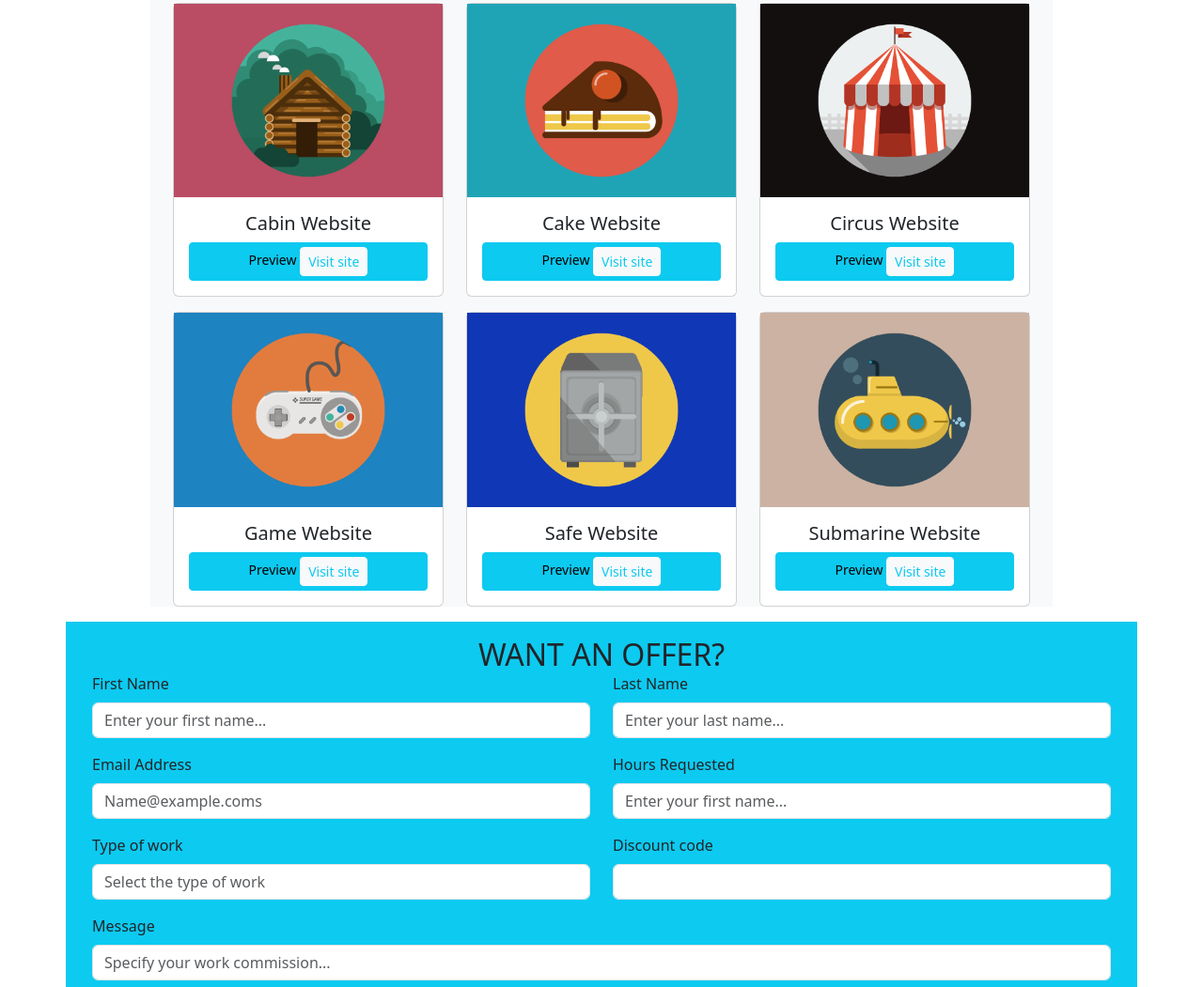
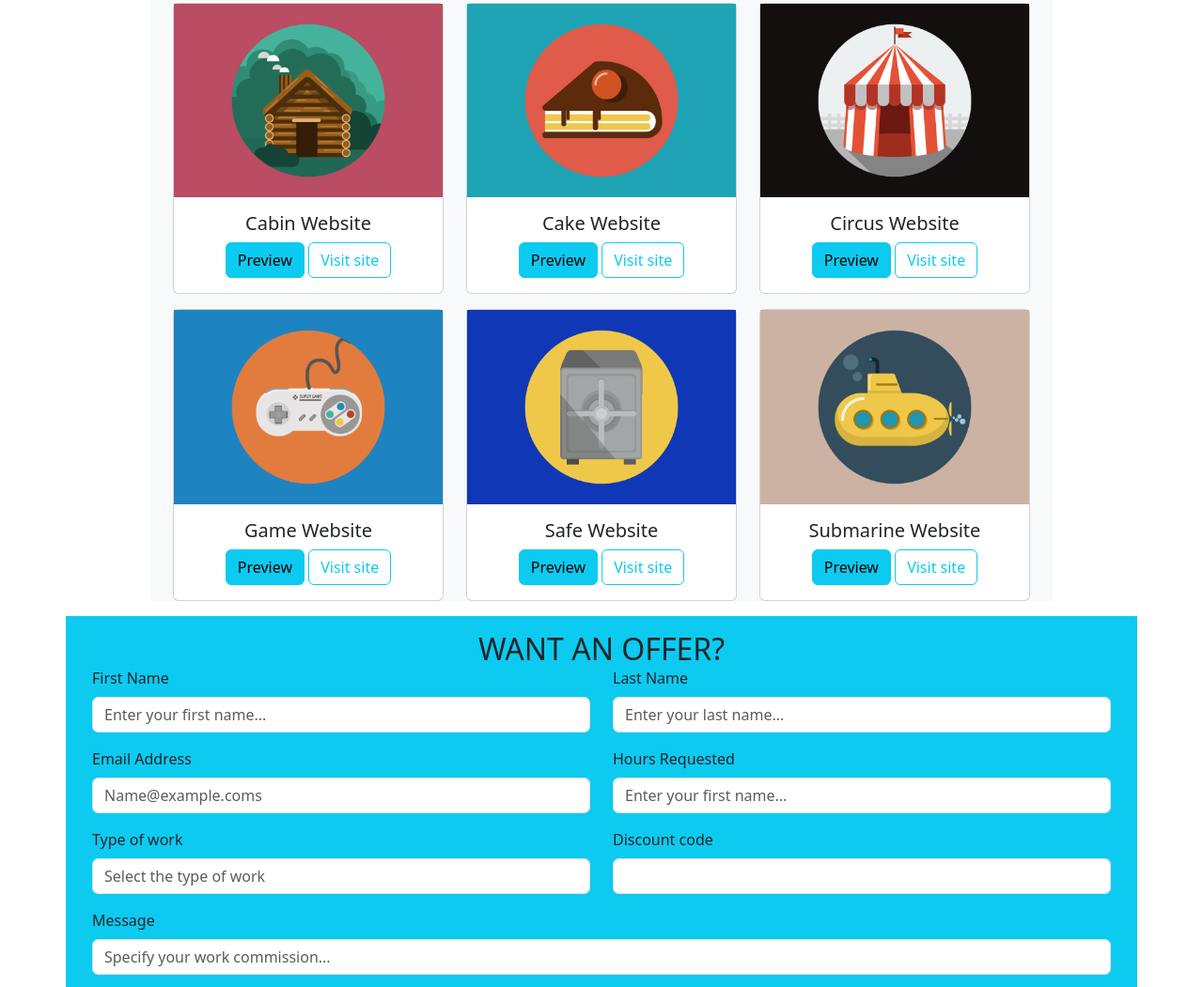
Before and after one commit to Matteojk95/bootstrap-html-freelancer, a plain HTML site: page index.html in a window 1280 px wide. Shown: the part 828-1879 px from the top of the page at 94% size. Drawn offline with nearby package versions, Linux system fonts and the light colour scheme.

Commit message:
work finished

```diff
--- a/index.html
+++ b/index.html
@@ -49,12 +49,10 @@
                         <img class="card-image-top" src="img/cabin.png" alt="prima foto">
                         <div class="card-body">
                             <h5 class="card-title text-center"> Cabin Website </h5>
-                              <div class="d-grid gap-2">
-                                <div class="btn btn-info btn-sm">Preview
-                                    <div class="btn btn-light btn-sm text-info"> Visit site
-                                    </div>
+                            <div class="d-grid gap-2 d-md-block">
+                                <button class="btn btn-info" type="button">Preview </button>
+                                <button class="btn btn-white text-info btn-outline-info" type="button">Visit site </button>
                                 </div>
-                            </div>
                         </div>
                     </div>
                 </div>
@@ -68,11 +66,9 @@
                         <img class="card-image-top" src="img/cake.png" alt="seconda foto">
                         <div class="card-body">
                             <h5 class="card-title text-center"> Cake Website </h5>
-                            <div class="d-grid gap-2">
-                                <div class="btn btn-info btn-sm">Preview
-                                    <div class="btn btn-light btn-sm text-info"> Visit site
-                                    </div>
-                                </div>
+                            <div class="d-grid gap-2 d-md-block">
+                                <button class="btn btn-info" type="button">Preview </button>
+                                <button class="btn btn-white text-info btn-outline-info" type="button">Visit site </button>
                             </div>
                         </div>
                     </div>
@@ -86,11 +82,9 @@
                         <img class="card-image-top" src="img/circus.png" alt="seconda foto">
                         <div class="card-body">
                             <h5 class="card-title text-center"> Circus Website </h5>
-                            <div class="d-grid gap-2">
-                                <div class="btn btn-info btn-sm">Preview
-                                    <div class="btn btn-light btn-sm text-info"> Visit site
-                                    </div>
-                                </div>
+                            <div class="d-grid gap-2 d-md-block">
+                                <button class="btn btn-info" type="button">Preview </button>
+                                <button class="btn btn-white text-info btn-outline-info" type="button">Visit site </button>
                             </div>
                         </div>
                     </div>
@@ -111,12 +105,10 @@
                         <img class="card-image-top" src="img/game.png" alt="prima foto">
                         <div class="card-body">
                             <h5 class="card-title text-center"> Game Website </h5>
-                            <div class="d-grid gap-2">
-                                <div class="btn btn-info btn-sm">Preview
-                                    <div class="btn btn-light btn-sm text-info"> Visit site
-                                    </div>
+                            <div class="d-grid gap-2 d-md-block">
+                                <button class="btn btn-info" type="button">Preview </button>
+                                <button class="btn btn-white text-info btn-outline-info" type="button">Visit site </button>
                                 </div>
-                            </div>
                         </div>
                     </div>
                 </div>
@@ -129,11 +121,9 @@
                         <img class="card-image-top" src="img/safe.png" alt="seconda foto">
                         <div class="card-body">
                             <h5 class="card-title text-center"> Safe Website </h5>
-                            <div class="d-grid gap-2">
-                                <div class="btn btn-info btn-sm">Preview
-                                    <div class="btn btn-light btn-sm text-info"> Visit site
-                                    </div>
-                                </div>
+                            <div class="d-grid gap-2 d-md-block">
+                                <button class="btn btn-info" type="button">Preview </button>
+                                <button class="btn btn-white text-info btn-outline-info" type="button">Visit site </button>
                             </div>
                         </div>
                     </div>
@@ -147,11 +137,9 @@
                         <img class="card-image-top" src="img/submarine.png" alt="seconda foto">
                         <div class="card-body">
                             <h5 class="card-title text-center"> Submarine Website </h5>
-                            <div class="d-grid gap-2">
-                                <div class="btn btn-info btn-sm">Preview
-                                    <div class="btn btn-light btn-sm text-info"> Visit site
-                                    </div>
-                                </div>
+                            <div class="d-grid gap-2 d-md-block">
+                                <button class="btn btn-info" type="button">Preview </button>
+                                <button class="btn btn-white text-info btn-outline-info" type="button">Visit site </button>
                             </div>
                         </div>
                     </div>
```
